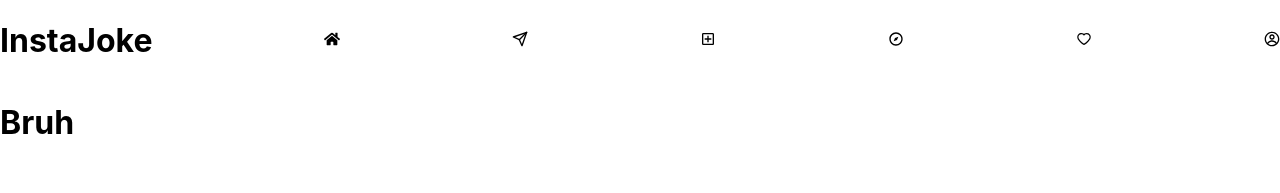
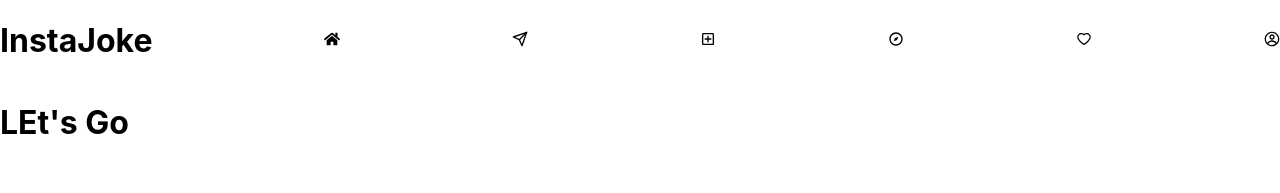
Before and after one commit to Nasume26/ig-clone, a React (Create React App) app: page /home in a window 1280 px wide. Both pictures are taken after typing "Sample" into the empty fields and a click on the button "Login". Shown: the top 193 px of the page. Built offline with nearby package versions, Linux system fonts and the light colour scheme.

Commit message:
STarted work on Home page

```diff
--- a/src/App.jsx
+++ b/src/App.jsx
@@ -1,6 +1,7 @@
 import { useState } from "react";
 import { BrowserRouter as Router, Routes, Route } from "react-router-dom";
 import "./App.scss"
+import Home from "./containers/Home/Home";
 import Nav from "./containers/Nav/Nav";
 import ProfileLog from "./containers/ProfileLog/ProfileLog";
 
@@ -25,7 +26,7 @@ const [profile, setProfile] = useState({username: ""})
 
           <Route
           path = "/home"
-          element = {<h1>Bruh</h1>}
+          element = {profile.username && <Home />}
           ></Route>
           <Route
           path = "/"
--- /dev/null
+++ b/src/containers/Home/Home.jsx
@@ -0,0 +1,12 @@
+import "./Home.scss"
+
+const Home = (props) => {
+
+
+    return (
+        <>
+        <h1>LEt's Go</h1>
+        </>
+    )
+}
+export default Home;
--- /dev/null
+++ b/src/containers/Home/Home.scss
@@ -0,0 +1 @@
+@use "../../sass/vars" as *;
```
